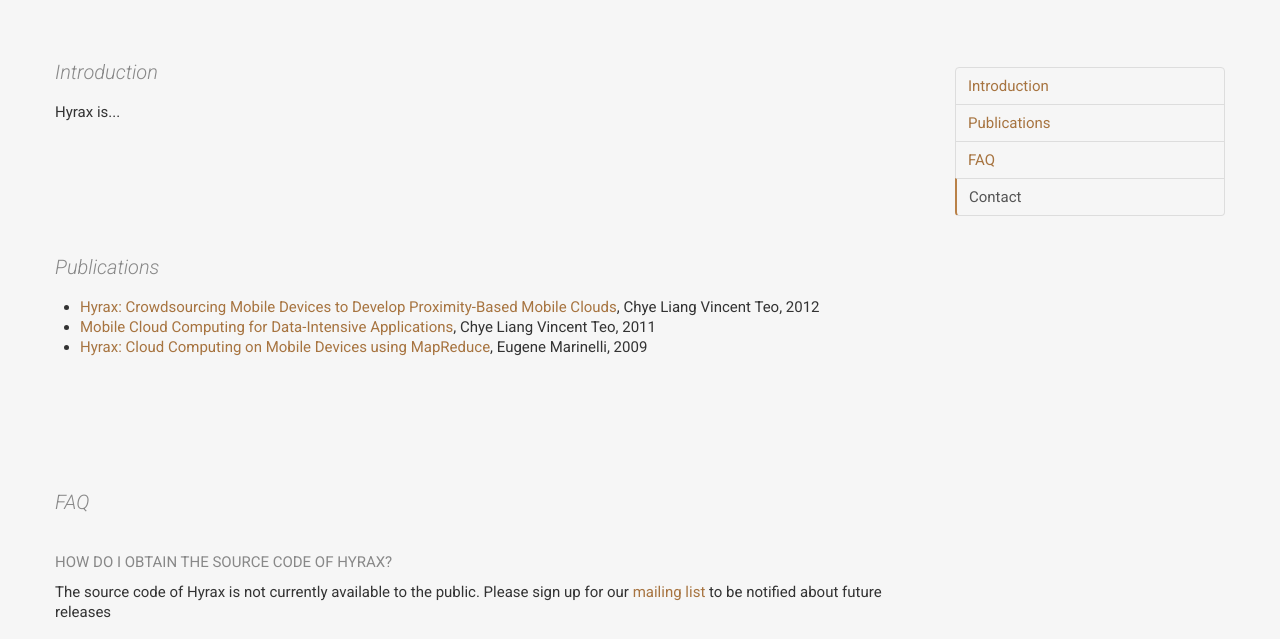
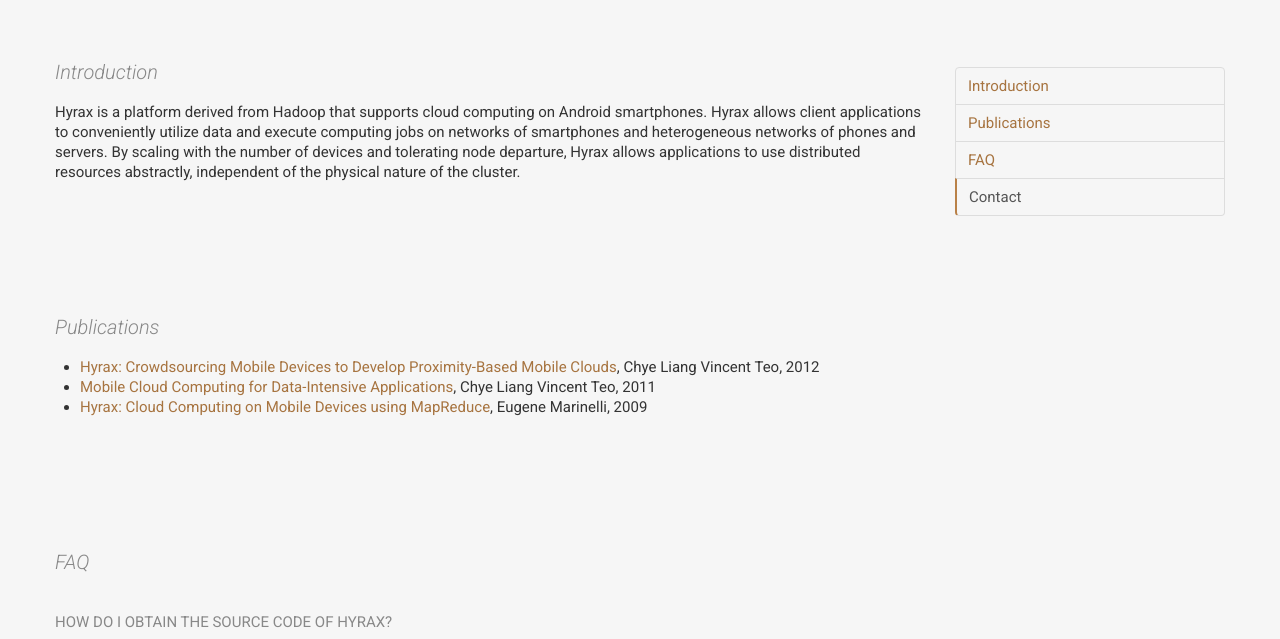
Before and after one commit to eugeneiiim/hyrax, a plain HTML site: page index.html in a window 1280 px wide. Shown: the part 143-782 px from the top of the page. Drawn offline with nearby package versions, Linux system fonts and the light colour scheme.

Commit message:
description copied from thesis abstract

```diff
--- a/index.html
+++ b/index.html
@@ -43,7 +43,13 @@
         <div class="row">
           <div class="span9">
             <h3 id="introduction">Introduction</h3>
-            <p>Hyrax is...</p>
+            <p>Hyrax is a platform derived from Hadoop that supports cloud computing on Android
+              smartphones. Hyrax allows client applications to conveniently utilize data and execute
+              computing jobs on networks of smartphones and heterogeneous networks of phones and
+              servers. By scaling with the number of devices and tolerating node departure, Hyrax
+              allows applications to use distributed resources abstractly, independent of the
+              physical nature of the cluster.</p>
+            <p></p>
 
             <h3 id="publications">Publications</h3>
 
```
